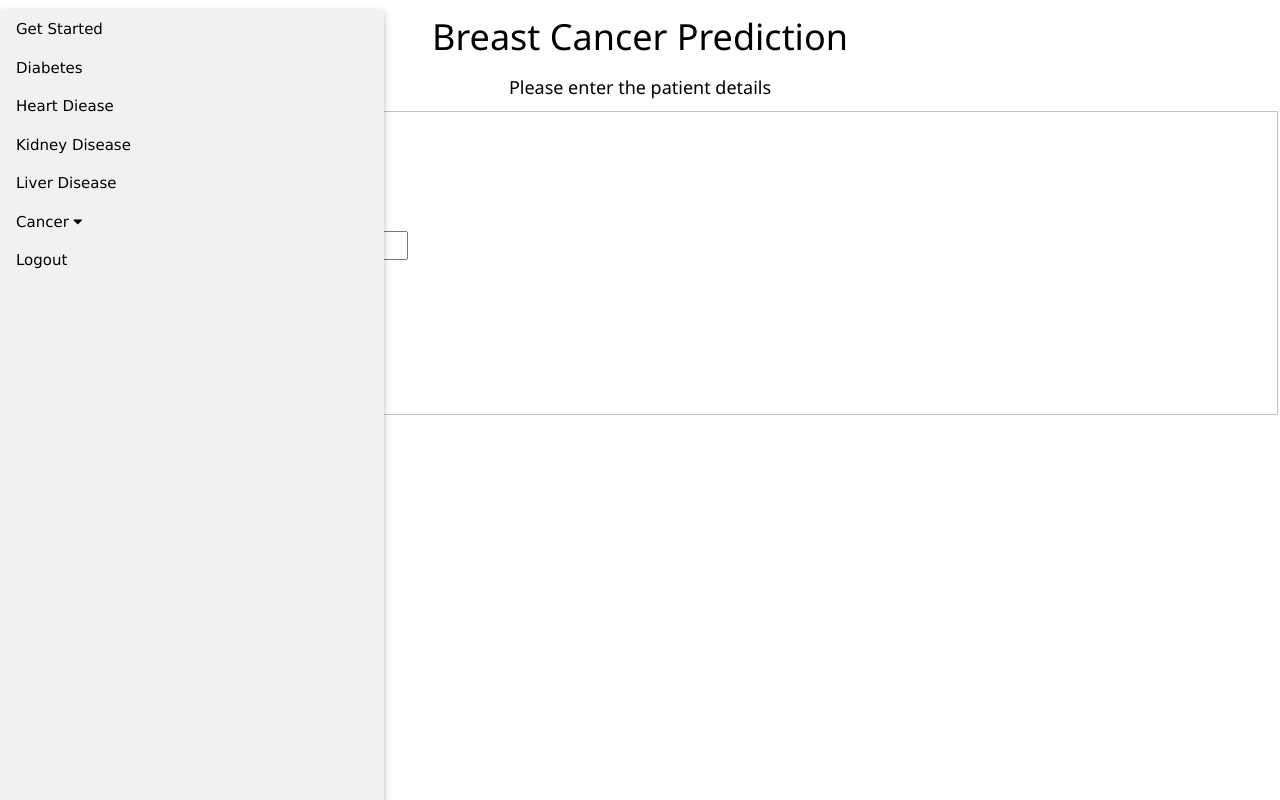
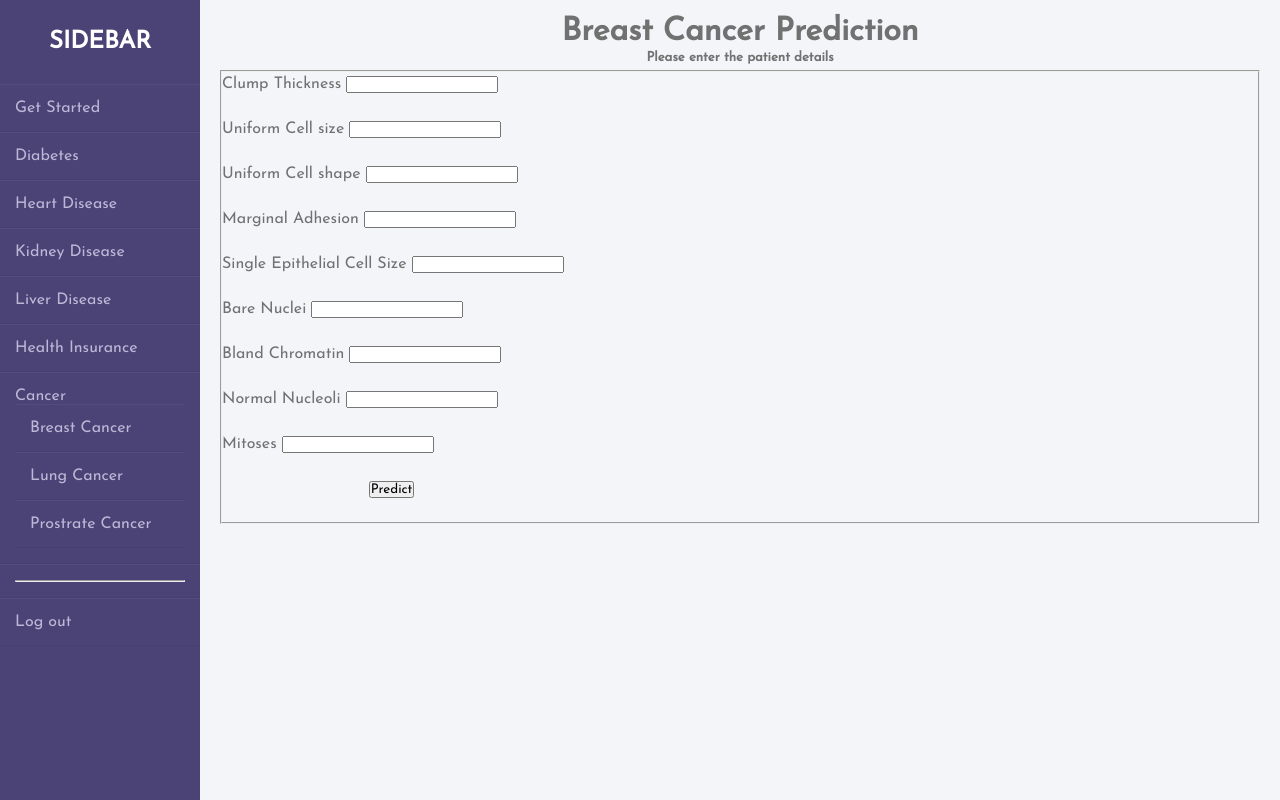
Before and after one commit to devika-harshan/Cancerwebsite, a Flask app: page /cancer in a window 1280 px wide. Run offline with Flask 2, Linux system fonts and the light colour scheme; a user stored in the database is signed in; parts of the project's set-up code (start-up, migrations or seed data) failed here and were passed over; some libraries are stand-ins or nearby versions.

Commit message:
Update base.html

```diff
--- a/templates/base.html
+++ b/templates/base.html
@@ -1,36 +1,161 @@
 <!DOCTYPE html>
 <html>
-<title>Home</title>
-<meta name="viewport" content="width=device-width, initial-scale=1">
-<link rel="stylesheet" href="https://www.w3schools.com/w3css/4/w3.css">
-<link rel="stylesheet" href="https://cdnjs.cloudflare.com/ajax/libs/font-awesome/4.7.0/css/font-awesome.min.css">
+
+<head>
+
+    <meta name="viewport" content="width=device-width, initial-scale=1">
+    <title>Home</title>
+    <style>
+        @import url('https://fonts.googleapis.com/css?family=Josefin+Sans&display=swap');
+
+        * {
+            margin: 0;
+            padding: 0;
+            box-sizing: border-box;
+            list-style: none;
+            text-decoration: none;
+            font-family: 'Josefin Sans', sans-serif;
+        }
+
+        body {
+            background-color: #f3f5f9;
+        }
+
+        .wrapper {
+            display: flex;
+            position: relative;
+        }
+
+        .wrapper .sidebar {
+            width: 200px;
+            height: 100%;
+            background: #4b4276;
+            padding: 30px 0px;
+            position: fixed;
+        }
+
+        .wrapper .sidebar h2 {
+            color: #fff;
+            text-transform: uppercase;
+            text-align: center;
+            margin-bottom: 30px;
+        }
+
+        .wrapper .sidebar ul li {
+            padding: 15px;
+            border-bottom: 1px solid #bdb8d7;
+            border-bottom: 1px solid rgba(0, 0, 0, 0.05);
+            border-top: 1px solid rgba(255, 255, 255, 0.05);
+        }
+
+        .wrapper .sidebar ul li a {
+            color: #bdb8d7;
+            display: block;
+        }
+
+        .wrapper .sidebar ul li a .fas {
+            width: 25px;
+        }
+
+        .wrapper .sidebar ul li:hover {
+            background-color: #594f8d;
+        }
+
+        .wrapper .sidebar ul li:hover a {
+            color: #fff;
+        }
+
+        .wrapper .sidebar .social_media {
+            position: absolute;
+            bottom: 0;
+            left: 50%;
+            transform: translateX(-50%);
+            display: flex;
+        }
+
+        .wrapper .sidebar .social_media a {
+            display: block;
+            width: 40px;
+            background: #594f8d;
+            height: 40px;
+            line-height: 45px;
+            text-align: center;
+            margin: 0 5px;
+            color: #bdb8d7;
+            border-top-left-radius: 5px;
+            border-top-right-radius: 5px;
+        }
+
+        .wrapper .main_content {
+            width: 100%;
+            margin-left: 200px;
+        }
+
+        .wrapper .main_content .header {
+            padding: 20px;
+            background: #fff;
+            color: #717171;
+            border-bottom: 1px solid #e0e4e8;
+        }
+
+        .wrapper .main_content .info {
+            margin: 20px;
+            color: #717171;
+            line-height: 25px;
+        }
+
+        .wrapper .main_content .info div {
+            margin-bottom: 20px;
+        }
+
+        @media (max-height: 500px) {
+            .social_media {
+                display: none !important;
+            }
+        }
+    </style>
 
 <body>
 
-    <div class="w3-sidebar w3-bar-block w3-light-grey w3-card" style="width:30%">
-        <a href="#" class="w3-bar-item w3-button">Get Started</a>
-        <a href="#" class="w3-bar-item w3-button">Diabetes</a>
-        <a href="#" class="w3-bar-item w3-button">Heart Diease</a>
-        <a href="#" class="w3-bar-item w3-button">Kidney Disease</a>
-        <a href="#" class="w3-bar-item w3-button">Liver Disease</a>
 
-        <div class="w3-dropdown-hover">
-            <button class="w3-button">Cancer
-                <i class="fa fa-caret-down"></i>
-            </button>
-            <div class="w3-dropdown-content w3-bar-block">
-                <a href="#" class="w3-bar-item w3-button">Breast Cancer</a>
-                <a href="#" class="w3-bar-item w3-button">Lung Cancer</a>
-                <a href="#" class="w3-bar-item w3-button">Prostrate Cancer</a>
+
+    <div class="wrapper">
+        <div class="sidebar ">
+            <h2>Sidebar</h2>
+            <ul>
+                <li><a href="/about"><i class="fas fa-home"></i>Get Started</a></li>
+                <li><a href="/diabetes"><i class="fas fa-user"></i>Diabetes</a></li>
+                <li><a href="/heart"><i class="fas fa-address-card"></i>Heart Disease</a></li>
+                <li><a href="/kidney"><i class="fas fa-project-diagram"></i>Kidney Disease</a></li>
+                <li><a href="/liver"><i class="fas fa-blog"></i>Liver Disease</a></li>
+
+                <li><a href="#"><i class="fas fa-map-pin"></i>Health Insurance</a></li>
+                <li class='sub-menu'><a href="">Cancer<div class='fa fa-caret-down right'></div></a>
+                    <ul>
+                        <li><a href='#'>Breast Cancer</a></li>
+                        <li><a href='#'>Lung Cancer</a></li>
+                        <li><a href='#'>Prostrate Cancer</a></li>
+                    </ul>
+                </li>
+                <li>
+                    <hr class="dropdown-divider">
+                </li>
+                <li><a class="dropdown-item" href="/logout">Log out</a></li>
+            </ul>
+
+        </div>
+        <div class="main_content">
+            <!-- <div class="header"></div>   -->
+            <div class="info">
+
+                {% block testbody %}
+
+                {% endblock testbody %}
+
             </div>
         </div>
-        <a href="#" class="w3-bar-item w3-button ">Logout</a>
     </div>
 
-
-    {% block testbody %}
-
-    {% endblock testbody %}
 </body>
 
 </html>
```
